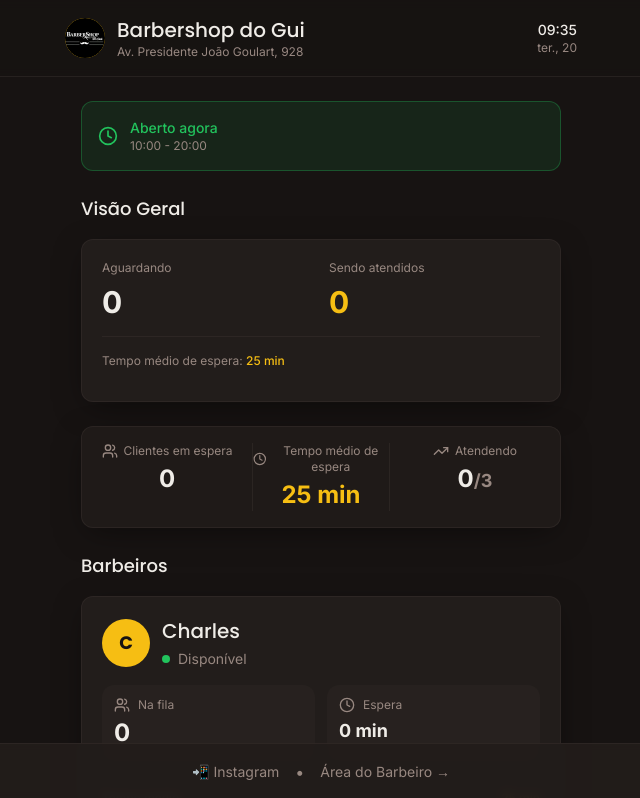
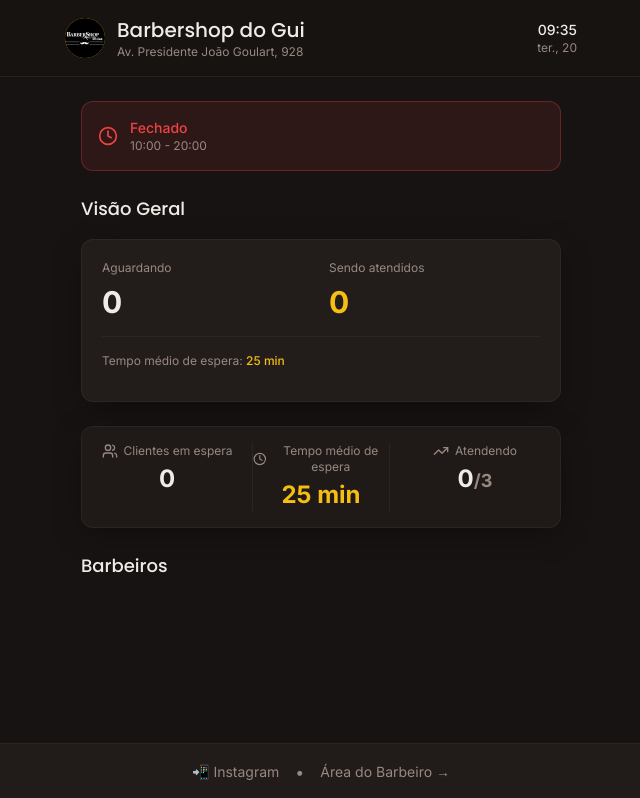
Before and after one commit to ALLON3/barbershop, a React (Vite) app: page / in a window 1280 px wide. Shown: the top 798 px of the page, without its empty margins (319-959 px from the left). Built offline with nearby package versions, Linux system fonts and the light colour scheme; the HTML template or start-up script is replaced by a standard one.

Commit message:
Horário de exibição correto

```diff
--- a/src/pages/ClientView.tsx
+++ b/src/pages/ClientView.tsx
@@ -23,8 +23,35 @@
     return state.businessHours.find(h => h.dayOfWeek === dayOfWeek);
   };
 
+  const isBusinessHoursOpen = () => {
+    const businessHours = getCurrentBusinessHours();
+
+    // Se o dia não está marcado como aberto ou não tem horários definidos
+    if (!businessHours?.isOpen || !businessHours?.openTime || !businessHours?.closeTime) {
+      return false;
+    }
+
+    // Verificar se a hora atual está dentro do horário de funcionamento
+    const currentHours = currentTime.getHours();
+    const currentMinutes = currentTime.getMinutes();
+    const currentTimeInMinutes = currentHours * 60 + currentMinutes;
+
+    try {
+      const [openHours, openMinutes] = businessHours.openTime.split(':').map(Number);
+      const [closeHours, closeMinutes] = businessHours.closeTime.split(':').map(Number);
+
+      const openTimeInMinutes = openHours * 60 + openMinutes;
+      const closeTimeInMinutes = closeHours * 60 + closeMinutes;
+
+      return currentTimeInMinutes >= openTimeInMinutes && currentTimeInMinutes < closeTimeInMinutes;
+    } catch (e) {
+      console.error('Erro ao processar horários:', e);
+      return false;
+    }
+  };
+
   const businessHours = getCurrentBusinessHours();
-  const isOpen = businessHours?.isOpen;
+  const isOpen = isBusinessHoursOpen();
 
   // Auto-resume barbers when store opens
   useEffect(() => {
```
